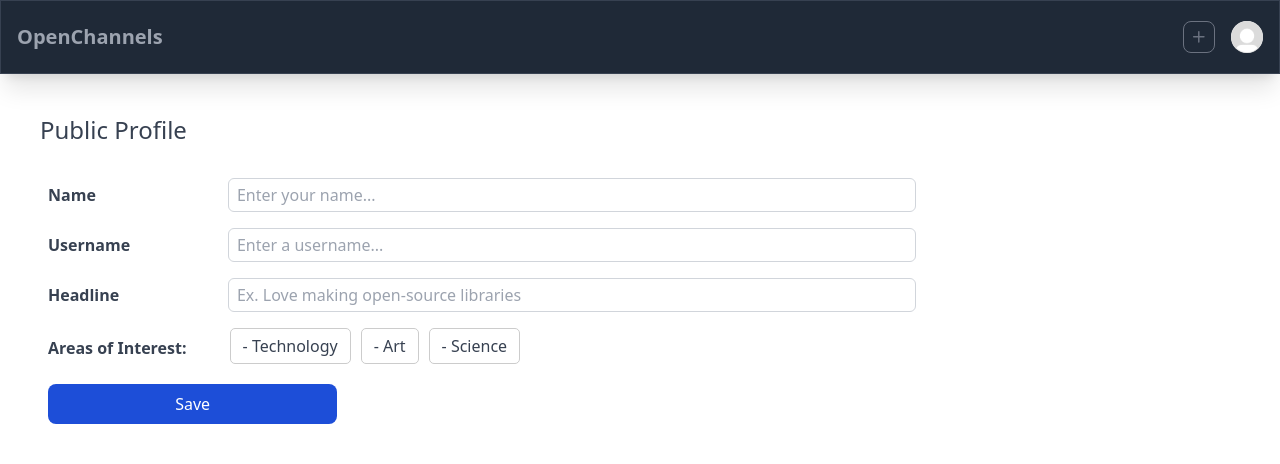
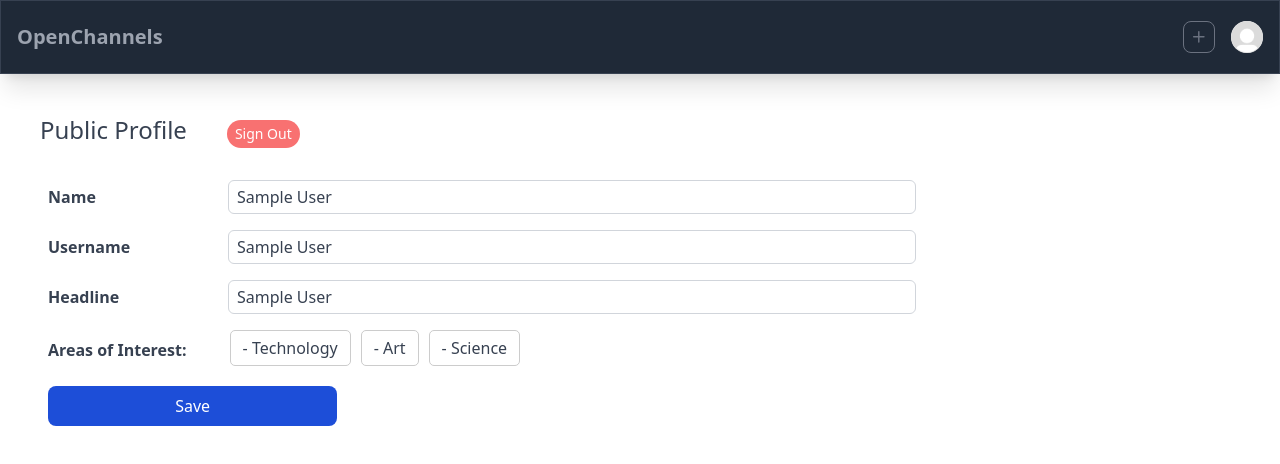
Before and after one commit to denver-edwards/OpenChannels, a Next.js app: page /profile in a window 1280 px wide. Shown: the top 464 px of the page. Built offline with nearby package versions, Linux system fonts and the light colour scheme; no server answers; sample sign-in values are in the browser's storage.

Commit message:
fixed login & added placeholder for profile

```diff
--- a/auth.ts
+++ b/auth.ts
@@ -8,5 +8,5 @@
   pages: {
     signIn: "/login",
   },
-  adapter: MongoDBAdapter(clientPromise),
+  adapter: MongoDBAdapter(clientPromise, { databaseName: "User" }),
 });
--- a/components/Header.jsx
+++ b/components/Header.jsx
@@ -10,7 +10,7 @@
   const [showMenu, setShowMenu] = useState(false);
   const [showModal, setShowModal] = useState(false);
 
-  if (session == null) {
+  if (session == null || session.status === "unauthenticated") {
     return (
       <nav className="border border-gray-700 px-2 sm:px-4 py-5 bg-gray-800 shadow-xl">
         <div className="container flex flex-wrap justify-between items-center mx-auto">
@@ -130,7 +130,11 @@
           </div>
         </nav>
         {showModal && (
-          <NewPostModal showModal={showModal} setShowModal={setShowModal} />
+          <NewPostModal
+            session={session}
+            showModal={showModal}
+            setShowModal={setShowModal}
+          />
         )}
       </>
     );
--- a/pages/login.jsx
+++ b/pages/login.jsx
@@ -11,7 +11,7 @@
   const router = useRouter();
 
   useEffect(() => {
-    if (session != null) {
+    if (session.status !== "unauthenticated") {
       router.push("/");
     }
   }, [router, session]);
--- a/pages/profile.jsx
+++ b/pages/profile.jsx
@@ -1,22 +1,42 @@
 import Header from "@/components/Header";
 import Head from "next/head";
-import { useState } from "react";
+import { useState, useEffect } from "react";
+import { useSession, signOut } from "next-auth/react";
+import { useRouter } from "next/router";
 
 import Checkbox from "@/components/Checkbox";
 
 export default function Settings() {
+  const session = useSession();
+  const router = useRouter();
+  const [userData, setUserData] = useState({ name: "", email: "", image: "" });
+
+  // console.log(session.data.user);
+  useEffect(() => {
+    if (session.status === "unauthenticated") {
+      router.push("/");
+      return;
+    } else {
+      // console.log(session.data);
+      const userData = session?.data?.user ?? null;
+
+      setUserData(userData);
+      // console.log(userData["user"]);
+    }
+  }, [router, session]);
+
   return (
     <div className="flex flex-col min-h-screen">
       <Head>
         <title>Your Profile | OpenChannels</title>
       </Head>
       <Header />
-      <Body />
+      <Body userData={userData} setUserData={setUserData} />
     </div>
   );
 }
 
-function Body() {
+function Body({ userData, setUserData }) {
   const [selectedInterests, setSelectedInterests] = useState([]);
 
   function handleCheckboxChange(interest, isChecked) {
@@ -38,6 +58,12 @@
       <div className="w-3/4">
         <div className="font-medium text-2xl text-gray-700 pb-4 pl-8 w-3/4">
           Public Profile
+          <button
+            className="bg-red-400 hover:bg-red-700 text-white text-sm px-2 py-1 ml-10 rounded-3xl"
+            onClick={signOut}
+          >
+            Sign Out
+          </button>
         </div>
 
         <div className="flex items-center mt-4 text-gray-700 px-10">
@@ -48,8 +74,8 @@
             type="text"
             id="name"
             placeholder="Enter your name..."
-            value=""
-            onChange=""
+            value={userData["name"]}
+            onChange={(e) => setUserData({ ...userData, name: e.target.value })}
             className="border border-1.5 border-gray-300 rounded-md px-2 py-1 outline-none w-4/5"
           />
         </div>
@@ -62,8 +88,8 @@
             type="text"
             id="username"
             placeholder="Enter a username..."
-            value=""
-            onChange=""
+            value={userData["name"]}
+            onChange={(e) => setUserData({ ...userData, name: e.target.value })}
             className="border border-1.5 border-gray-300 rounded-md px-2 py-1 outline-none w-4/5"
           />
         </div>
@@ -76,8 +102,8 @@
             type="text"
             id="headline"
             placeholder="Ex. Love making open-source libraries"
-            value=""
-            onChange=""
+            value={userData["name"]}
+            onChange={(e) => setUserData({ ...userData, name: e.target.value })}
             className="border border-1.5 border-gray-300 rounded-md px-2 py-1 outline-none w-4/5"
           />
         </div>
```
